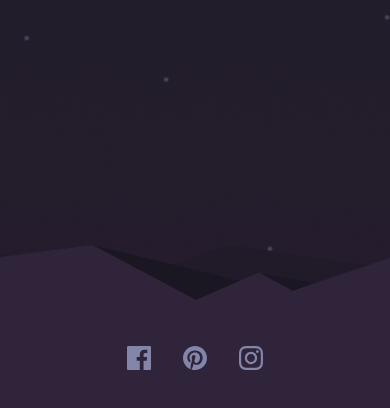
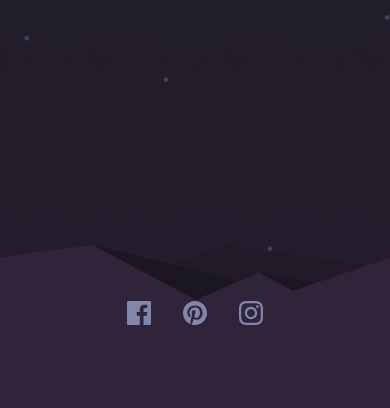
Before and after one commit to cowboy3407/Lecture-28-TaskJS, a plain HTML site: page index.html in a window 390 px wide. Shown: the part 424-832 px from the top of the page. Drawn offline with Linux system fonts and the light colour scheme.

Commit message:
resp fixed

```diff
--- a/style.css
+++ b/style.css
@@ -110,7 +110,7 @@ body {
 }
 
  .socials {
-    height: 170px;
+    height: 250px;
     display: flex;
     gap: 32px;
     justify-content: center;
@@ -203,6 +203,8 @@ body {
 
     .socials {
         width: 100vw;
+        height: 150px;
         align-items: center;
+        padding-bottom: 20px;
     }
 }
```
